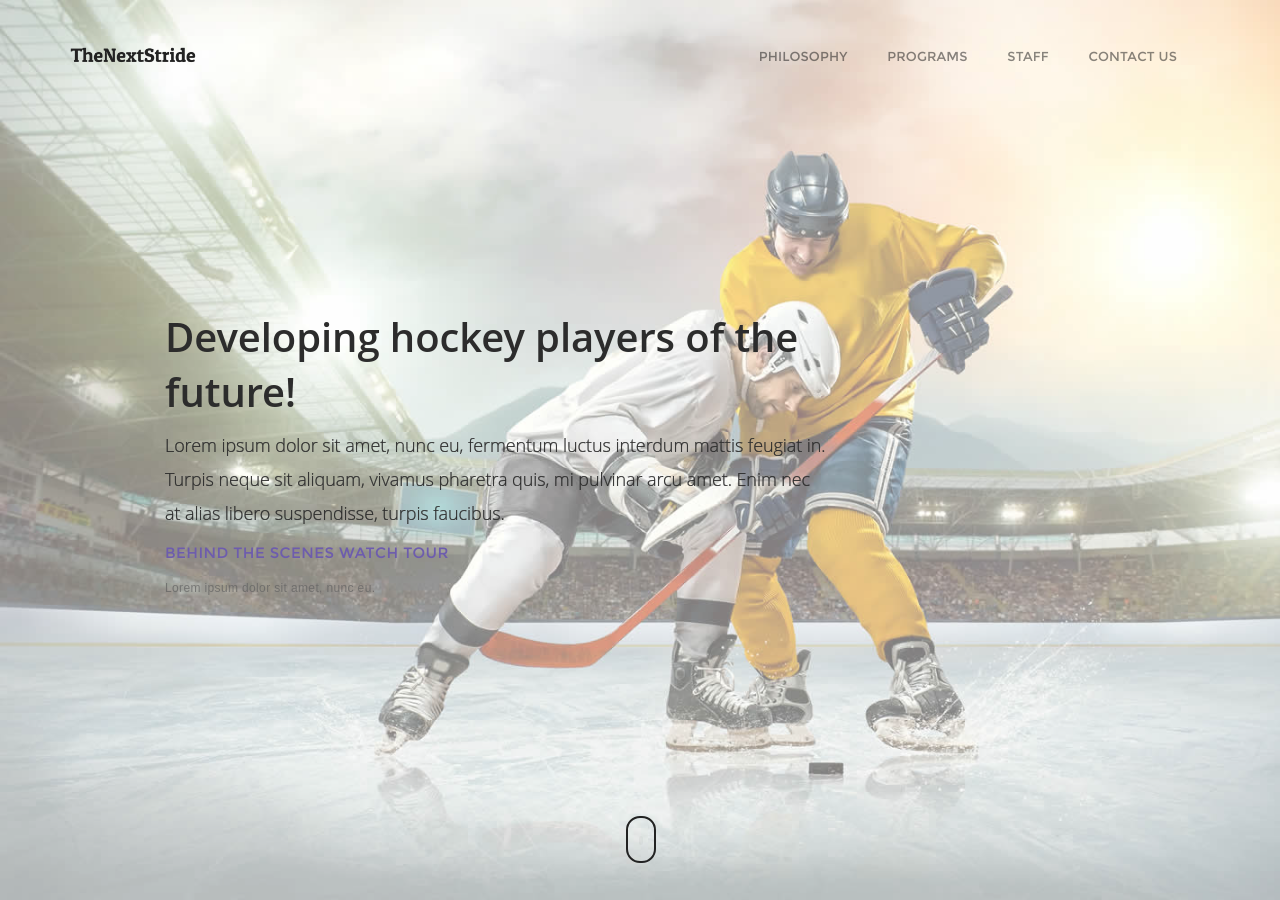
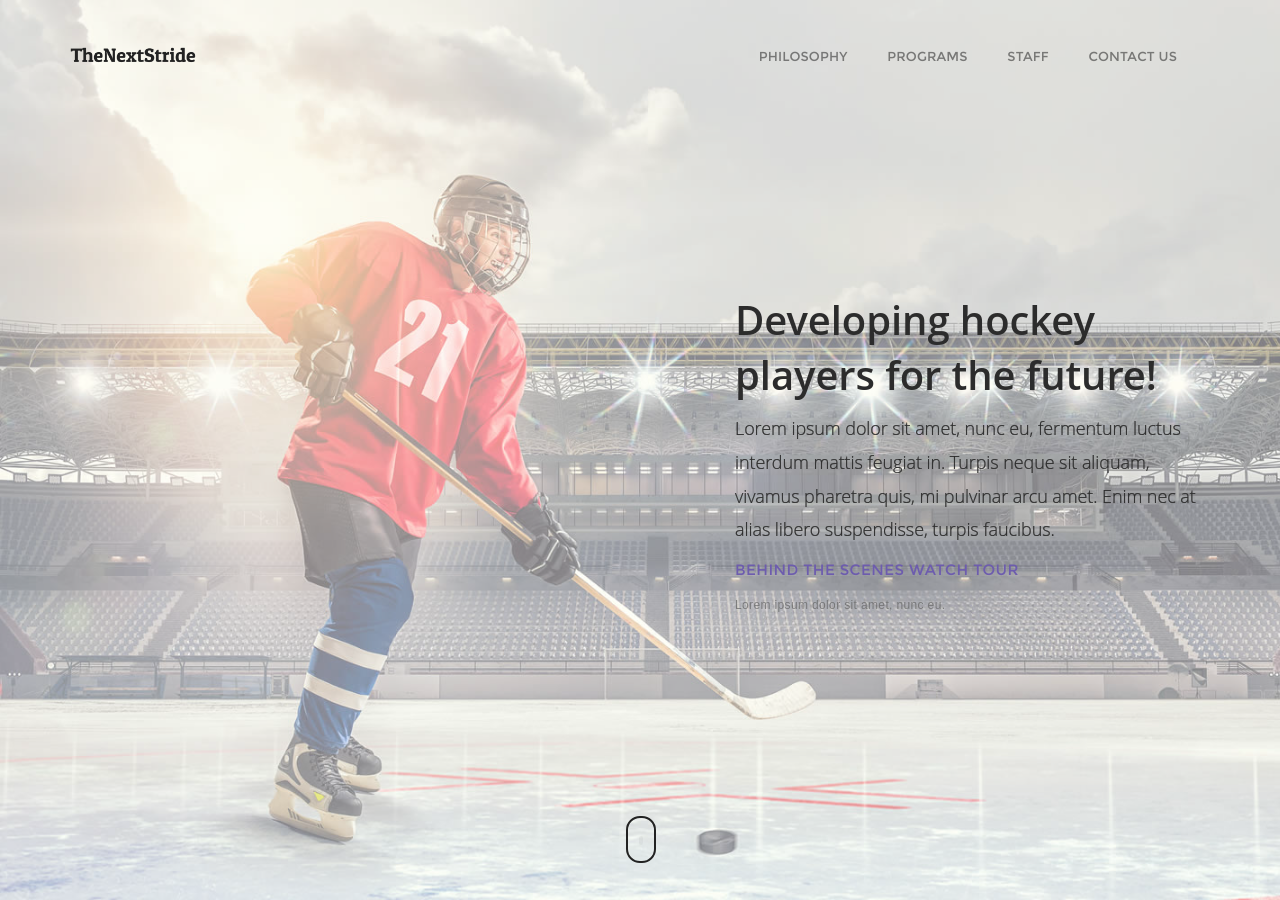
Before and after one commit to jherrington/tns, a Jekyll site: the page built from index.html, in a window 1280 px wide and 900 px high. Built offline with Jekyll 4.4.1, drawn with Linux system fonts in a browser that asks for light colours; some web fonts are replaced.

Commit message:
modified image

```diff
--- a/index.html
+++ b/index.html
@@ -14,7 +14,7 @@ layout: default
           <div class="slider-wrapper">
             <div class="background-wrapper" data-swiper-parallax="30%">
               <!-- YOUR BACKGROUND IMAGE HERE, YOU CAN ALSO USE IMG with the same classes -->
-              <div class="background" data-pages-bg-image="assets/images/hero_7.jpg" style="opacity: 0.5;"></div>
+              <div class="background" data-pages-bg-image="assets/images/player_10.jpg" style="opacity: 0.5;"></div>
             </div>
           </div>
           <!-- END IMAGE PARRALAX -->
@@ -24,8 +24,8 @@ layout: default
               <div class="container-xs-height full-height">
                 <div class="col-xs-height col-middle text-left">
                   <div class="container">
-                    <div class="col-md-7 no-padding col-xs-10 col-xs-offset-1">
-                      <h1 class="sm-text-center" data-swiper-parallax="-50%">Developing hockey players of the future!</h1>
+                    <div class="col-md-5 no-padding col-xs-10 col-md-offset-7">
+                      <h1 class="sm-text-center" data-swiper-parallax="50%">Developing hockey players for the future!</h1>
                       <h4 class="sm-text-center">Lorem ipsum dolor sit amet, nunc eu, fermentum luctus interdum mattis feugiat in. Turpis neque sit aliquam, vivamus pharetra quis, mi pulvinar arcu amet. Enim nec at alias libero suspendisse, turpis faucibus.</h4>
                       <h5 class="block-title text-primary sm-text-center">Behind the scenes watch tour</h5>
                       <p class="fs-12 font-arial hint-text sm-text-center">Lorem ipsum dolor sit amet, nunc eu.</p>
```
Also changed, not shown: assets/images/hero_10.jpg (added), assets/images/hero_11.jpg (added), assets/images/hero_20.jpeg (added), assets/images/player_1.jpeg (added), assets/images/player_10.jpg (added), 1 other file.
